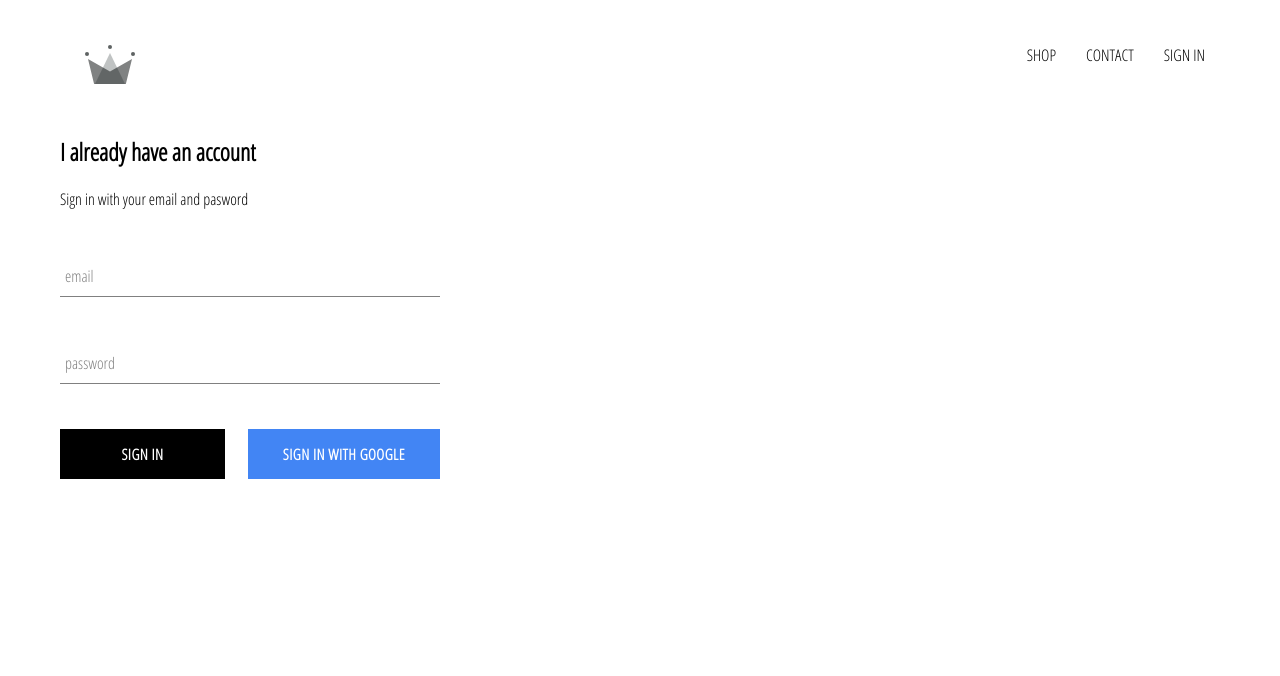
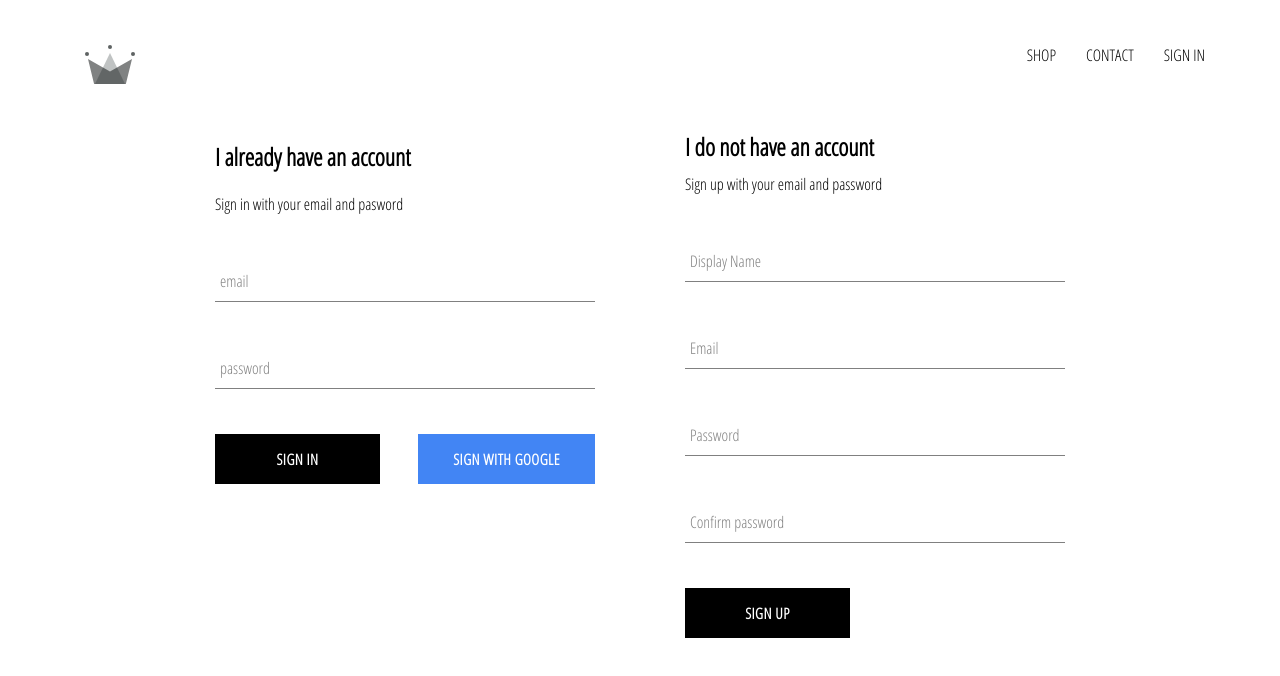
Before and after one commit to AsdoshDev/react-ecommerce, a React (Create React App) app: page /signin in a window 1280 px wide. Shown: the top 676 px of the page. Built offline with nearby package versions, Linux system fonts and the light colour scheme; no server answers.

Commit message:
sign-up and creation of accts with firebase

```diff
--- a/src/App.js
+++ b/src/App.js
@@ -5,7 +5,7 @@ import HomePage from './pages/homepage/homepage.component';
 import ShopPage from './pages/shop/shop.component';
 import Header from './components/header/header.component';
 import SignInAndSignUpPage from './components/sign-in-and-sign-up/sign-in-and-sign-up.component';
-import { auth } from './firebase/firebase.utils';
+import { auth, createUserProfileDocument } from './firebase/firebase.utils';
 
 
 class App extends React.Component {
@@ -18,11 +18,26 @@ class App extends React.Component {
   }
 
   componentDidMount() {
-    this.unsubscribeFromAuth = auth.onAuthStateChanged(user => {
-      this.setState({ currentUser: user });
-      console.log(this.state.currentUser);
+    this.unsubscribeFromAuth = auth.onAuthStateChanged(async userAuth => {
+      if (userAuth) {
+        const usrRef = await createUserProfileDocument(userAuth);
+
+        usrRef.onSnapshot(snapshot => {
+          this.setState({
+            currentUser: {
+              id: snapshot.id,
+              ...snapshot.data()
+            }
+          }, () => console.log(this.state))
+        });
+      }
+      this.setState({ currentUser: userAuth })
+      // console.log(this.state);
+      // this.setState({ currentUser: user });
+      // console.log(this.state.currentUser);
     })
   }
+
 
   componentWillUnmount() {
     this.unsubscribeFromAuth();
@@ -31,7 +46,7 @@ class App extends React.Component {
   render() {
     return (
       <div>
-        <Header currentUser={this.state.currentUser} />
+        <Header header={this.state.currentUser} />
         <Switch>
           <Route exact path='/' component={HomePage} />
           <Route path='/shop' component={ShopPage} />
--- a/src/components/header/header.component.jsx
+++ b/src/components/header/header.component.jsx
@@ -28,6 +28,10 @@ const Header = ({ currentUser }) => (
 
             }
         </div>
+        {
+            currentUser ? <div>WELCOME {currentUser.displayName}</div> : ''
+        }
+
     </div>
 )
 
--- a/src/components/sign-in-and-sign-up/sign-in-and-sign-up.component.jsx
+++ b/src/components/sign-in-and-sign-up/sign-in-and-sign-up.component.jsx
@@ -2,10 +2,12 @@ import React from 'react';
 import './sign-in-and-sign-up.styles.scss';
 
 import SignIn from './../sign-in/sign-in.component';
+import SignUp from './../sign-up/sign-up.component';
 
 const SignInAndSignUpPage = () => (
     <div className="sign-in-and-sign-up">
         <SignIn />
+        <SignUp />
     </div>
 )
 
--- a/src/components/sign-in-and-sign-up/sign-in-and-sign-up.styles.scss
+++ b/src/components/sign-in-and-sign-up/sign-in-and-sign-up.styles.scss
@@ -0,0 +1,6 @@
+.sign-in-and-sign-up {
+  width: 850px;
+  display: flex;
+  justify-content: space-between;
+  margin: 30px auto;
+}
--- a/src/components/sign-in/sign-in.component.jsx
+++ b/src/components/sign-in/sign-in.component.jsx
@@ -19,7 +19,7 @@ class SignIn extends React.Component {
 
     handleSubmit = event => {
         event.preventDefault();
-        this.setState({ email: '', password: '' });
+        // this.setState({ email: '', password: '' });
     }
 
     handleChange = event => {
@@ -39,7 +39,7 @@ class SignIn extends React.Component {
                     <FormInput handleChange={this.handleChange} label="password" type="password" value={this.state.password} name="password" required />
                     <div className="buttons">
                         <CustomButton type="submit" >SIGN IN</CustomButton>
-                        <CustomButton onClick={signInWithGoogle} isGoogleSignIn>SIGN IN WITH GOOGLE</CustomButton>
+                        <CustomButton onClick={signInWithGoogle} isGoogleSignIn>SIGN WITH GOOGLE</CustomButton>
                     </div>
                 </form>
             </div>
--- /dev/null
+++ b/src/components/sign-up/sign-up.component.jsx
@@ -0,0 +1,74 @@
+import React from 'react';
+
+import './sign-up.styles.scss';
+
+
+import FormInput from './../form-input/form-input.component';
+import CustomButton from './../custom-button/custom-button.component';
+
+import { auth, createUserProfileDocument } from './../../firebase/firebase.utils';
+
+class Signup extends React.Component {
+    constructor() {
+        super();
+
+        this.state = ({
+            'displayName': '',
+            'email': '',
+            'password': '',
+            'confirmPassword': ''
+        })
+    }
+
+    handleSubmit = async event => {
+        event.preventDefault();
+        const { displayName, email, password, confirmPassword } = this.state;
+
+        if (password !== confirmPassword) {
+            alert('Passwords dont match bro !');
+            return;
+        }
+
+        try {
+            //create user
+            const { user } = await auth.createUserWithEmailAndPassword(email, password);
+            // store in DB
+            await createUserProfileDocument(user, { displayName });
+
+            this.setState({
+                'displayName': '',
+                'email': '',
+                'password': '',
+                'confirmPassword': ''
+            })
+
+        } catch (err) {
+            console.error("Error signin' up bro" + err);
+
+        }
+    }
+
+    handleChange = event => {
+        const { name, value } = event.target;
+        this.setState({ [name]: value });
+    }
+
+    render() {
+        const { displayName, email, password, confirmPassword } = this.state;
+        return (
+            <div className="sign-up">
+                <h2 className="title">I do not have an account</h2>
+                <span>Sign up with your email and password</span>
+                <form action="" className="sign-up-form">
+                    <FormInput type='text' name='displayName' value={displayName} onChange={this.handleChange} label='Display Name' required />
+                    <FormInput type='email' name='email' value={email} onChange={this.handleChange} label='Email' required />
+                    <FormInput type='password' name='password' value={password} onChange={this.handleChange} label='Password' required />
+                    <FormInput type='password' name='confirmPassword' value={confirmPassword} onChange={this.handleChange} label='Confirm password' required />
+                    <CustomButton type="submit" onClick={this.handleSubmit}>SIGN UP</CustomButton>
+                </form>
+            </div>
+        )
+    }
+}
+
+export default Signup;
--- /dev/null
+++ b/src/components/sign-up/sign-up.styles.scss
@@ -0,0 +1,9 @@
+.sign-up {
+  display: flex;
+  width: 380px;
+  flex-direction: column;
+
+  .title {
+    margin: 10px 0px;
+  }
+}
--- a/src/firebase/firebase.utils.js
+++ b/src/firebase/firebase.utils.js
@@ -15,8 +15,6 @@ const config = {
 
 
 firebase.initializeApp(config);
-
-
 export const auth = firebase.auth();
 export const firestore = firebase.firestore();
 
@@ -25,3 +23,27 @@ provider.setCustomParameters({ prompt: "select_account" });
 export const signInWithGoogle = () => auth.signInWithPopup(provider);
 
 export default firebase;
+export const createUserProfileDocument = async (userAuth, additionalData) => {
+
+    if (!userAuth)
+        return;
+
+    const usrRef = firestore.doc(`users/${userAuth.uid}`);
+    const snapShot = await usrRef.get();
+
+    if (!snapShot.exists) {
+        const { displayName, email } = userAuth;
+        const createdAt = new Date();
+        try {
+            await usrRef.set({
+                displayName,
+                email,
+                createdAt,
+                ...additionalData
+            })
+        } catch (err) {
+            console.log("Error while trying to create a user" + err.message);
+        }
+    }
+    return usrRef;
+}
```
Also changed, not shown: src/firebase/test.js (added, +10 -0 lines).
